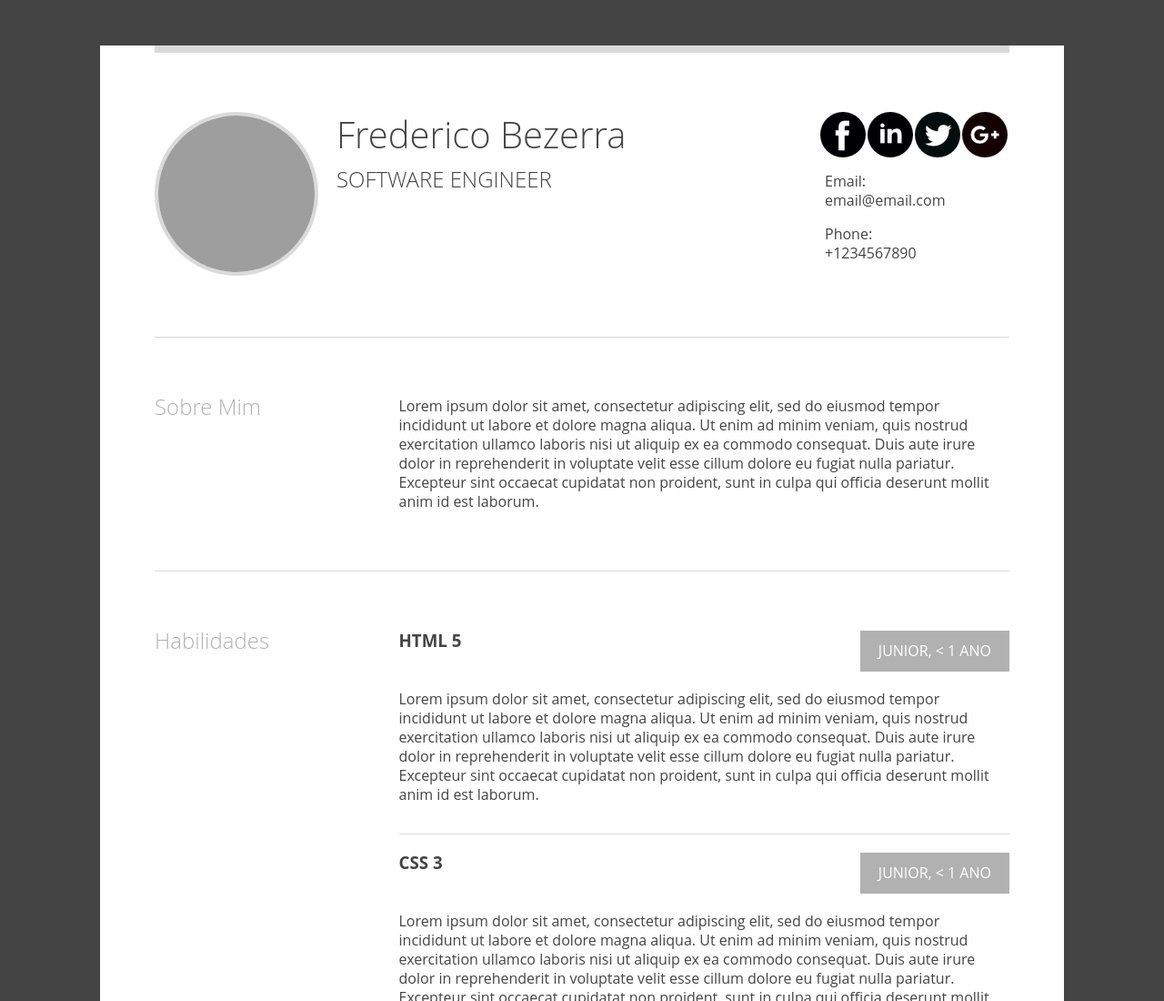
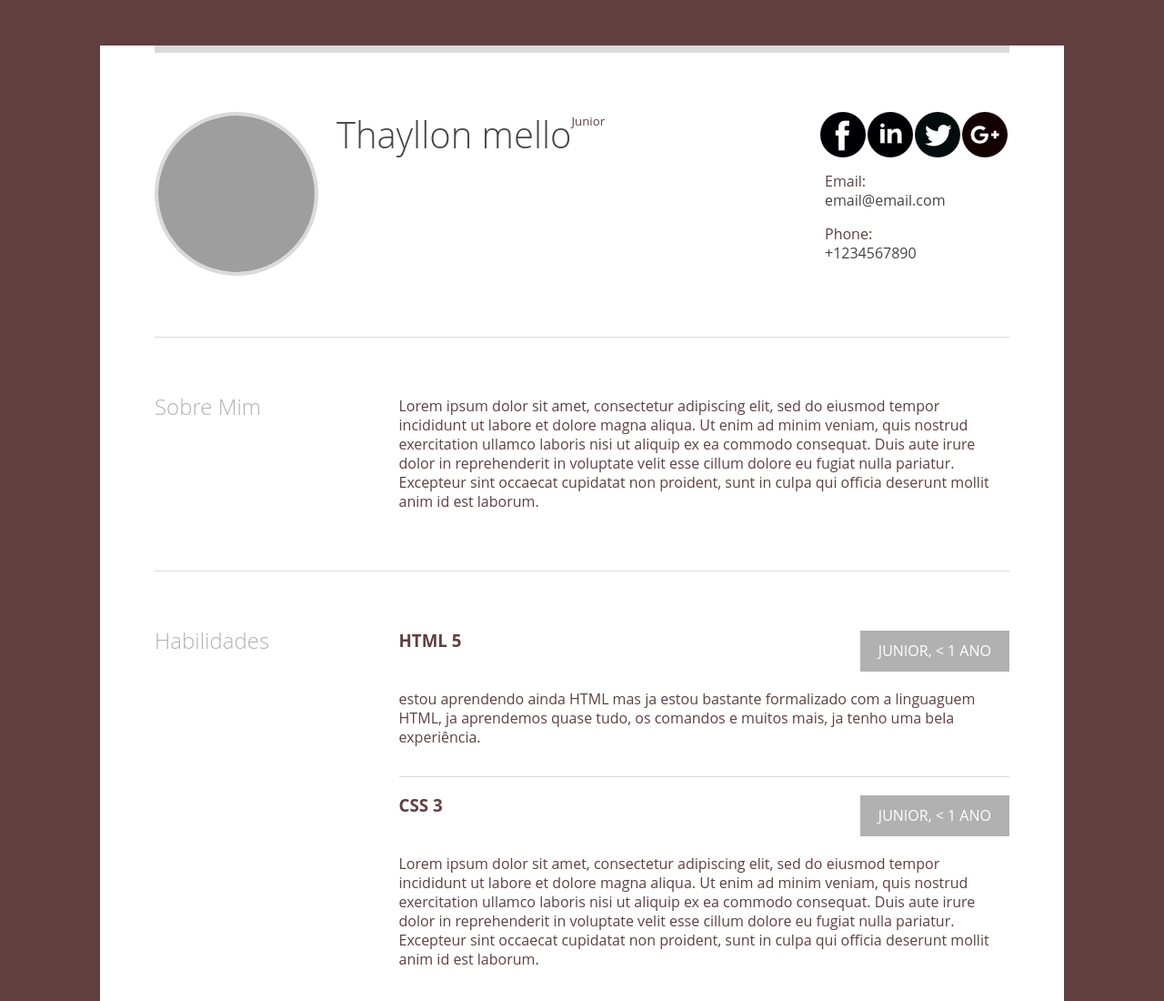
Before and after one commit to thayllonmello/firstCV, a plain HTML site: page index.html in a window 1280 px wide. Shown: the top 1100 px of the page at 91% size. Drawn offline with Linux system fonts and the light colour scheme; grey boxes are pictures that could not be loaded.

Commit message:
ajustando informações

```diff
--- a/css/style.css
+++ b/css/style.css
@@ -6,11 +6,11 @@
 }
 
 body {
-	background: #444;
+	background: #613F3F;
 	font: 13px 'Open Sans', Arial, sans-serif;
 	line-height: 21px;
 	font-size: 100%;
-	color: #444;
+	color: #613F3F;
 }
 
 /* We tell all items to be 100% width */
--- a/index.html
+++ b/index.html
@@ -1,7 +1,7 @@
 <!DOCTYPE html>
 <html>
 <head>
-	<title>Frederico Bezerra CV</title>
+	<title>Thayllon mello</title>
 	<link rel="stylesheet" type="text/css" href="css/style.css">
 	<meta name="viewport" content="width=device-width, initial-scale=1.0">
 </head>
@@ -12,15 +12,15 @@
 	<header class="header">
 		<div class="section">
 		 	<div class="header-part-one">
-				<img src="https://scontent-gig2-1.cdninstagram.com/vp/e8732c211a6c8c0c2a55418924871a01/5D4C3231/t51.2885-19/s320x320/53691227_430811917665744_1869299337792585728_n.jpg?_nc_ht=scontent-gig2-1.cdninstagram.com" class="profile-img">
-				<h1 class="profile-name">
-					Frederico Bezerra
-					<small> Software engineer</small>
+				<img src="https://scontent-gig2-1.xx.fbcdn.net/v/t1.0-9/47322746_151198295845336_4654621316131848192_n.jpg?_nc_cat=100&_nc_ht=scontent-gig2-1.xx&oh=7579b94abea84fbef5eff355a23efb57&oe=5D746C6E" class="profile-img">
+				<h1 class="profile-name">Thayllon mello</h1>
+
+					<small>Junior</small>
 				</h1>
 			</div>
 			<address class="header-part-two">
 				<ul class="item">
-					<li><a href="www.google.com" target="_blank" class="icon facebook"></a></li>
+					<li><a href="https://www.facebook.com/cilas.silvadacosta" target="_blank" class="icon facebook"></a></li>
 					<li><a href="www.google.com" target="_blank" class="icon linkedin"></a></li>
 					<li><a href="www.google.com" target="_blank" class="icon twitter"></a></li>
 					<li><a href="www.google.com" target="_blank" class="icon google"></a></li>
@@ -69,7 +69,7 @@
 						</span>
 					</header>
 					<p>
-						Lorem ipsum dolor sit amet, consectetur adipiscing elit, sed do eiusmod tempor incididunt ut labore et dolore magna aliqua. Ut enim ad minim veniam, quis nostrud exercitation ullamco laboris nisi ut aliquip ex ea commodo consequat. Duis aute irure dolor in reprehenderit in voluptate velit esse cillum dolore eu fugiat nulla pariatur. Excepteur sint occaecat cupidatat non proident, sunt in culpa qui officia deserunt mollit anim id est laborum.
+						estou aprendendo ainda HTML mas ja estou bastante formalizado com a linguaguem HTML, ja aprendemos quase tudo, os comandos e muitos mais, ja tenho uma bela experiência.
 					</p>
 				</article>
 				<article class="item">
```
